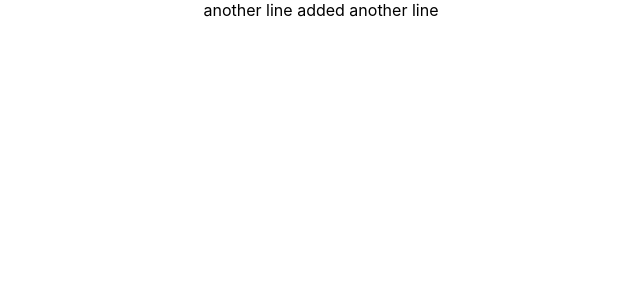
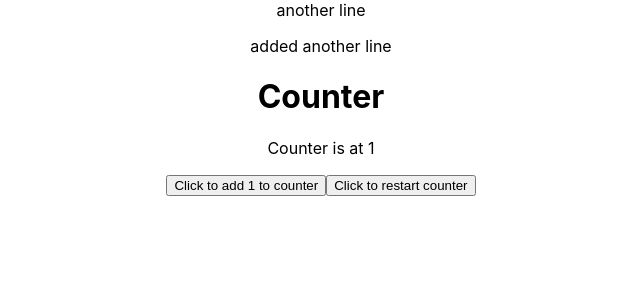
Before and after one commit to egharow/password, a React (Create React App) app: page / in a window 1280 px wide. Shown: the top 300 px of the page, without its empty margins (319-959 px from the left). Built offline with nearby package versions, Linux system fonts and the light colour scheme.

Commit message:
added usestate

```diff
--- a/src/App.js
+++ b/src/App.js
@@ -1,10 +1,12 @@
 import './App.css';
+import Counter from './Counter';
 
 function App() {
   return (
     <div className="App">
       another line
-      added another line
+      <p>added another line</p>
+      <Counter/>
     </div>
   );
 }
--- /dev/null
+++ b/src/Counter.js
@@ -0,0 +1,31 @@
+import { useState } from "react";
+function Counter(){
+    const [count, setCount] =useState(1)
+    function incr(){
+        setCount(
+            function(oldCount){
+                return oldCount +1
+            }
+        )
+        console.log(count)
+    }
+    function restart(){
+        setCount(
+            function(oldCount){
+                return 1
+            }
+        )
+        console.log(count)
+    }
+    return (
+        <div>
+            <h1>Counter</h1>
+            <p>Counter is at {count}</p>
+            <button onClick={incr}>Click to add 1 to counter</button>
+            <button onClick={restart}>Click to restart counter</button>
+
+        </div>
+
+    )
+}
+export default Counter;
```
